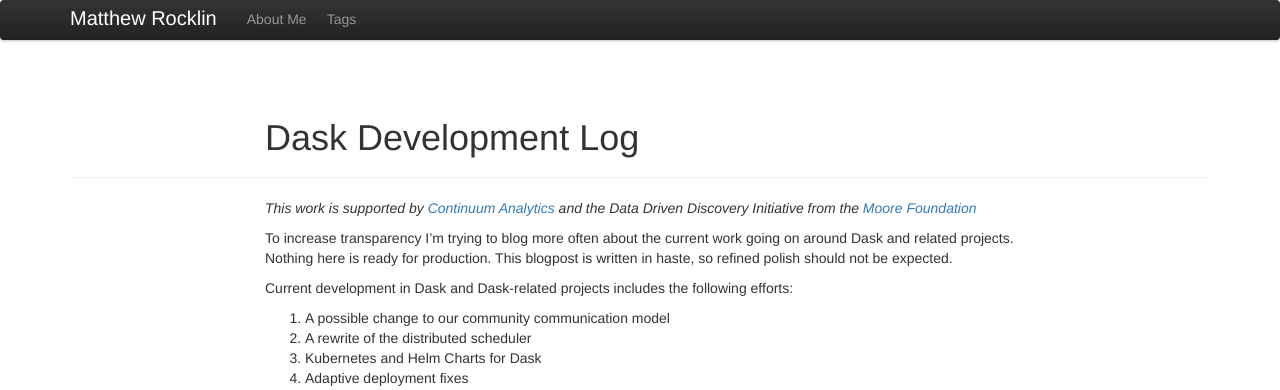
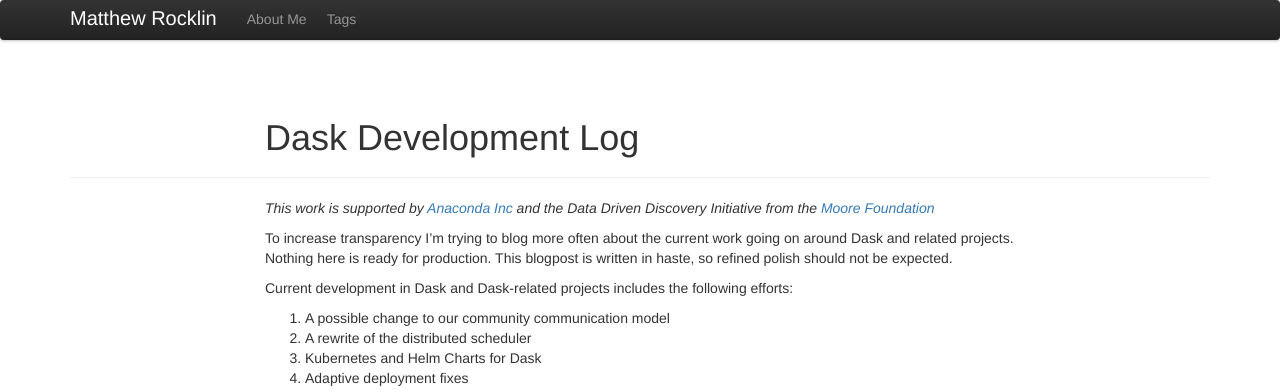
Before and after one commit to besyskymnbk/blog, a Jekyll site: the page built from _posts/work/2017-12-06-dask-dev-9.md, in a window 1280 px wide. Shown: the top 390 px of the page. Built offline with Jekyll 4.4.1, drawn with Linux system fonts in a browser that asks for light colours; comment, search, counter and statistics services are not loaded.

Commit message:
continuum -> anaconda

```diff
--- a/_posts/work/2017-12-06-dask-dev-9.md
+++ b/_posts/work/2017-12-06-dask-dev-9.md
@@ -7,7 +7,7 @@ theme: twitter
 ---
 {% include JB/setup %}
 
-*This work is supported by [Continuum Analytics](http://continuum.io) and the
+*This work is supported by [Anaconda Inc](http://anaconda.com) and the
 Data Driven Discovery Initiative from the [Moore
 Foundation](https://www.moore.org/)*
 
```
